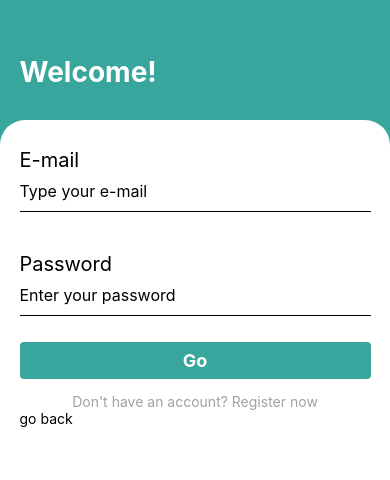
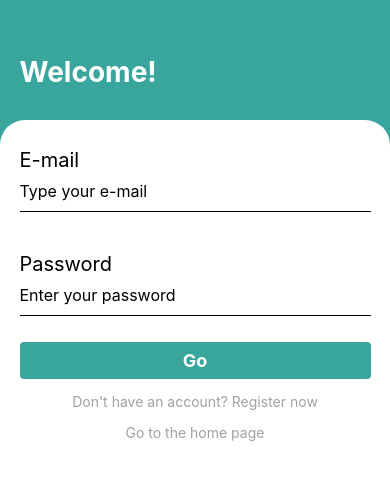
Before and after one commit to dsrivan/prj011-2022-AppLoginAnimation-ReactNative-Mobile, a React Native app: screen /SignIn in a window 390 px wide. Shown: the top 480 px of the page. Built offline with nearby package versions, Linux system fonts and the light colour scheme.

Commit message:
button go to the home page style

```diff
--- a/src/pages/SignIn/index.js
+++ b/src/pages/SignIn/index.js
@@ -49,8 +49,10 @@ export default function SignIn() {
                     </Text>
                 </TouchableOpacity>
 
-                <TouchableOpacity onPress={() => navigation.navigate("Welcome")}>
-                    <Text>go back</Text>
+                <TouchableOpacity
+                    style={styles.buttonGoBack}
+                    onPress={() => navigation.navigate("Welcome")}>
+                    <Text style={styles.buttonGoBackText}>Go to the home page</Text>
                 </TouchableOpacity>
 
             </Animatable.View>
@@ -113,5 +115,12 @@ const styles = StyleSheet.create({
     },
     buttonRegisterText: {
         color: "#a1a1a1"
+    },
+    buttonGoBack: {
+        marginTop: 14,
+        alignSelf: "center"
+    },
+    buttonGoBackText: {
+        color: "#a1a1a1"
     }
 });
```
